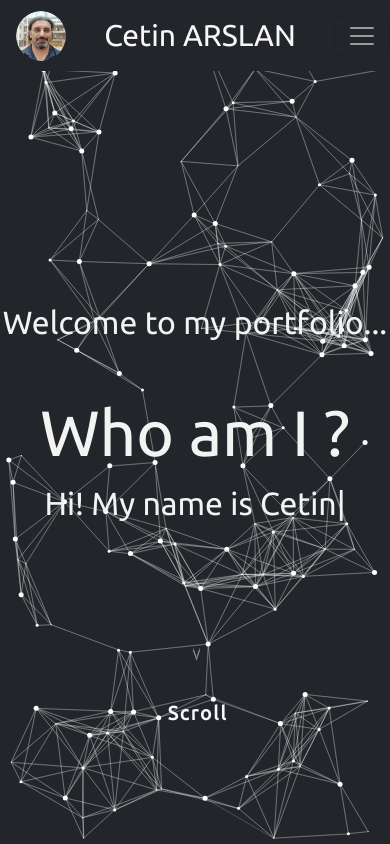
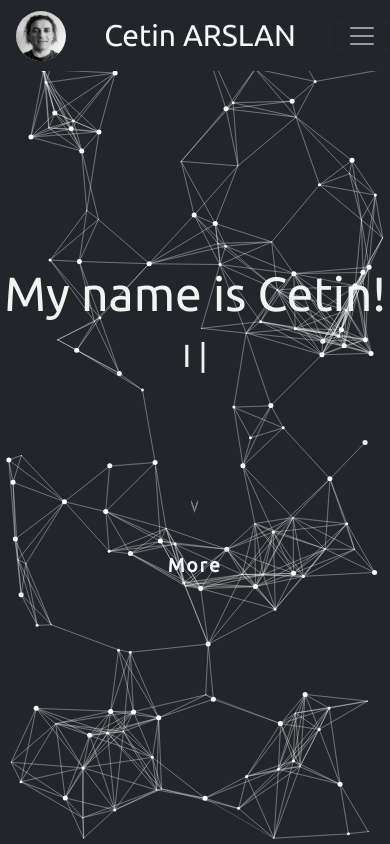
Before and after one commit to cetinarslan-it/portfolio, a React (Create React App) app: page / in a window 390 px wide. Shown: the top 844 px of the page. Built offline with nearby package versions, Linux system fonts and the light colour scheme.

Commit message:
Fix style and profile picture

```diff
--- a/src/pages/aboutMe/AboutMe.jsx
+++ b/src/pages/aboutMe/AboutMe.jsx
@@ -1,6 +1,6 @@
 import React from "react";
 import "./aboutMe.css";
-import Person from "../../images/myPicture.png";
+import Person from "../../images/myPicture.jpg";
 
 function AboutMe() {
   return (
@@ -30,7 +30,7 @@ function AboutMe() {
       </div>
       <section id="scroll__aboutme" className="demo__aboutme">
         <a href="#resume">
-          <span></span>Scroll
+          <span></span>More
         </a>
       </section>
     </div>
--- a/src/pages/header/Header.js
+++ b/src/pages/header/Header.js
@@ -5,12 +5,10 @@ import "./header.css";
 function Header() {
   return (
     <div className="header-container">
-      <p>Welcome to my portfolio...</p>
-      <h1 className="header-question">Who am I ?</h1>
+      <h1 className="header-main">My name is Cetin!</h1>
       <Typed
         strings={[
           "",
-          "Hi! My name is Cetin.",
           "I am a...",
           "System Engineer",
           "Automation Tester",
@@ -23,11 +21,11 @@ function Header() {
         loop
       />
       <div className="Scroll__container">
-      <section id="scroll__header" className="demo__header">
-        <a href="#about">
-          <span></span>Scroll
-        </a>
-      </section>
+        <section id="scroll__header" className="demo__header">
+          <a href="#about">
+            <span></span>More
+          </a>
+        </section>
       </div>
     </div>
   );
--- a/src/pages/header/header.css
+++ b/src/pages/header/header.css
@@ -13,14 +13,8 @@
   font-size: 60px;
 }
 
-.header-container p
-{
-  margin-top: -5%;
-  font-size: 4rem;
-  padding-bottom: 4rem;
-}
-
-.header-question {
+.header-main {
+  margin-top:-200px;
   font-size: 9rem;
 }
 
@@ -100,17 +94,14 @@
     margin-top: 10%;
     margin-left: -5%;
   }
+  .header-main{
+    font-size:8rem;
+  }
 }
 
 @media only screen and (max-width: 1100px) {
 
-  .header-container p {
-  margin-top: -5%;
-  font-size: 3rem;
-  padding-bottom: 3rem;
-  }
-
-  .header-question {
+  .header-main {
     font-size: 6rem;
   }
 
@@ -140,6 +131,10 @@
     font-size: 2rem;
   }
 
+  .header-main{
+    font-size:4rem;
+  }
+
   #scroll__header a span {
     width: 20px;
     height: 20px;
@@ -150,14 +145,8 @@
 
 @media only screen and (max-width: 600px) {
 
-  .header-container p {
-    margin-top: -5%;
-    font-size: 2rem;
-    padding-bottom: 2rem;
-    }
-
-  .header-question {
-    font-size: 4rem;
+  .header-main {
+    font-size: 3rem;
   }
 
   .header-container {
--- a/src/pages/navigationBar/NavigationBar.js
+++ b/src/pages/navigationBar/NavigationBar.js
@@ -3,7 +3,7 @@ import "./navigation.css";
 import Navbar from "react-bootstrap/Navbar";
 import Nav from "react-bootstrap/Nav";
 import { navigationLinks } from "../../repositories/navigationLinks";
-import Person from "../../images/myPicture.png";
+import Person from "../../images/myPicture.jpg";
 
 function createLinks() {
   return navigationLinks.map((e, index) => (
--- a/src/pages/portfolio/Portfolio.jsx
+++ b/src/pages/portfolio/Portfolio.jsx
@@ -105,7 +105,7 @@ function Portfolio() {
       </Container>
       <section id="scroll__portfolio" className="demo__portfolio">
         <a href="#contact">
-          <span></span>Scroll
+          <span></span>More
         </a>
       </section>
     </div>
--- a/src/pages/resume/Resume.jsx
+++ b/src/pages/resume/Resume.jsx
@@ -38,7 +38,7 @@ function Resume() {
       </section>
       <section id="scroll__resume" className="demo__resume">
         <a href="#skills">
-          <span></span>Scroll
+          <span></span>More
         </a>
       </section>
     </div>
--- a/src/pages/skills/Skills.jsx
+++ b/src/pages/skills/Skills.jsx
@@ -115,7 +115,7 @@ function Skills() {
       </div>
       <section id="scroll__skills" className="demo__skills">
         <a href="#portfolio">
-          <span></span>Scroll
+          <span></span>More
         </a>
       </section>
     </div>
```
Also changed, not shown: src/images/myPicture.jpg (added), src/images/myPicture.png (deleted).
